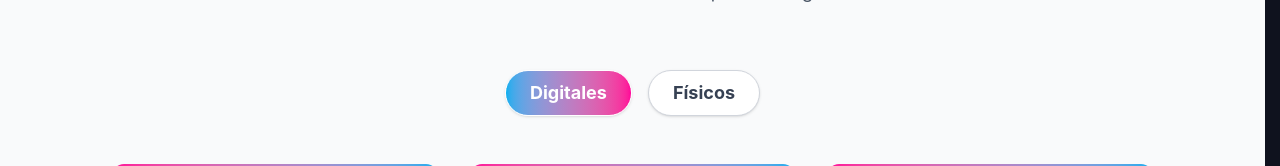
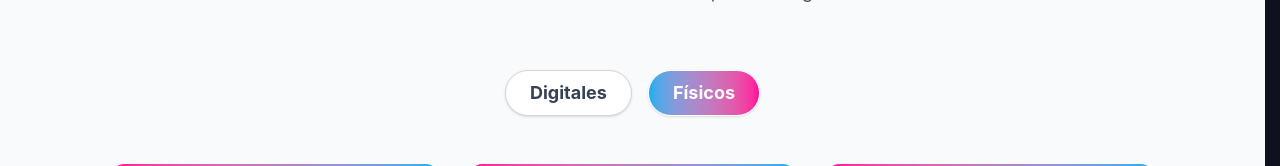
Before and after one commit to byteland-projects/lagrafik, a React (Vite) app: page / in a window 1280 px wide. Shown: the part 2497-2663 px from the top of the page. Built offline with nearby package versions, Linux system fonts and the light colour scheme.

Commit message:
Productos físicos activos primero

```diff
--- a/src/components/Products.jsx
+++ b/src/components/Products.jsx
@@ -7,7 +7,7 @@ export const productosDigitales = data.digitales;
 export const productosFisicos = data.fisicos;
 
 export default function Products() {
-  const [categoriaActiva, setCategoriaActiva] = useState("digitales");
+  const [categoriaActiva, setCategoriaActiva] = useState("fisicos");
   const productosAMostrar =
     categoriaActiva === "fisicos" ? productosFisicos : productosDigitales;
   const [productoActivo, setProductoActivo] = useState(null);
```
